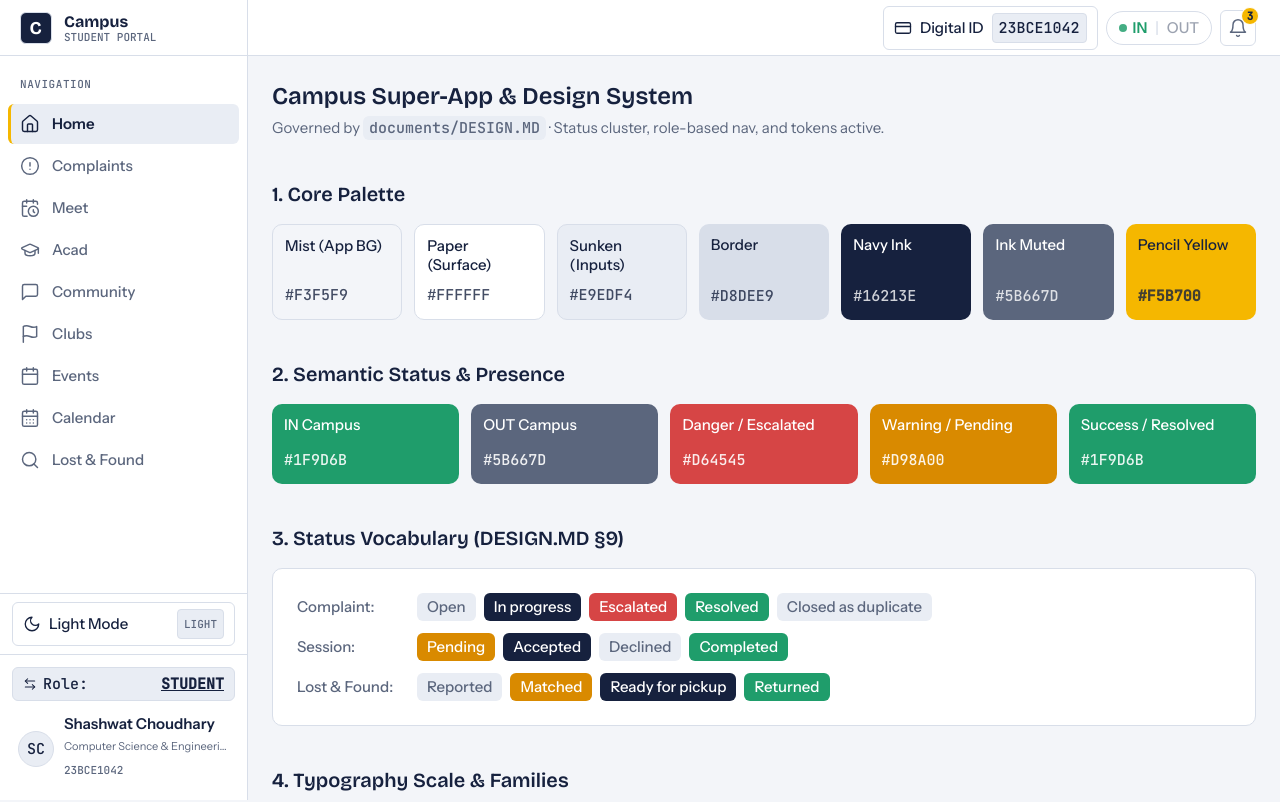
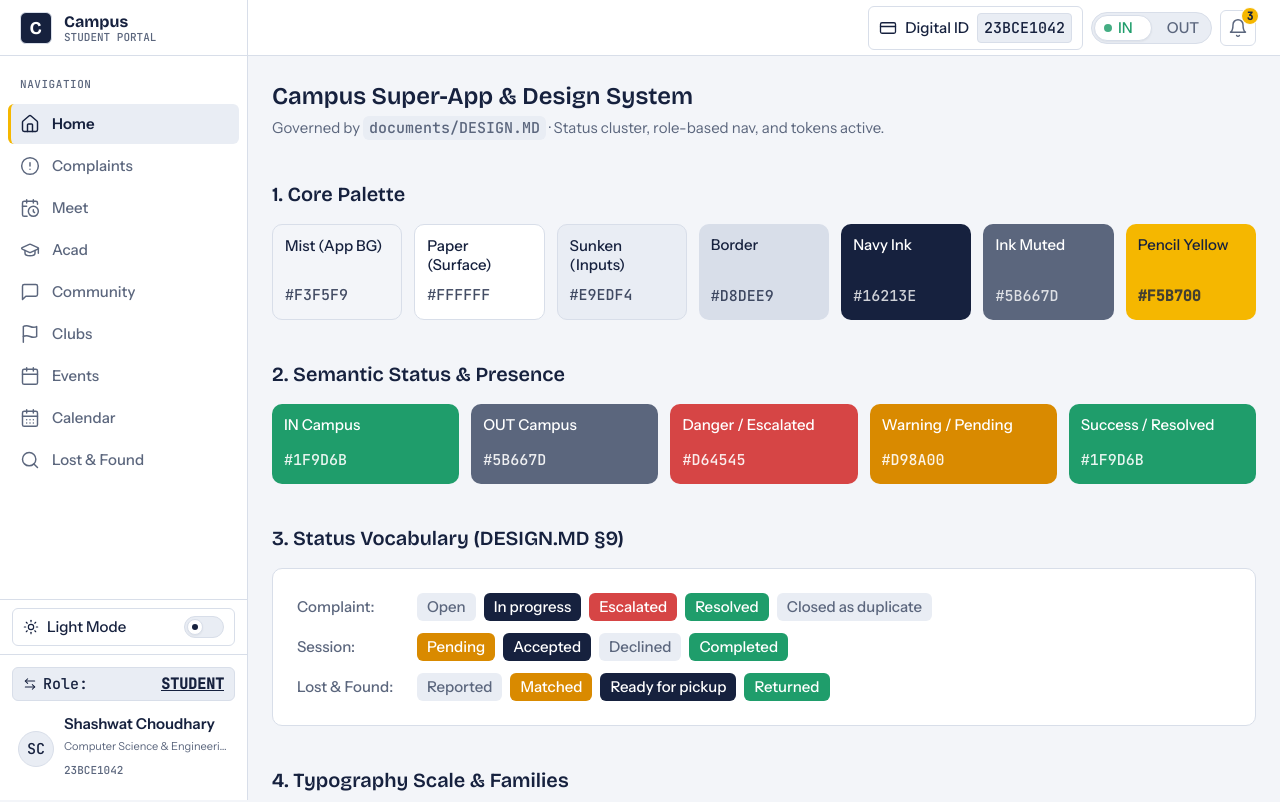
Before and after one commit to Shashwat2907/CEP-Project, a Next.js app: page / in a window 1280 px wide. Shown: the top 802 px of the page. Built offline with nearby package versions, Linux system fonts and the light colour scheme.

Commit message:
feat(shell): sliding toggle switches for theme and IN/OUT presence

```diff
--- a/src/shared/ui/status-cluster.tsx
+++ b/src/shared/ui/status-cluster.tsx
@@ -4,7 +4,6 @@ import * as React from 'react'
 import {
   Bell,
   CheckCircle,
-  AlertTriangle,
   CreditCard,
   ShieldCheck,
   Building2,
@@ -98,53 +97,57 @@ export function StatusCluster({
           </span>
         </button>
 
-        {/* 2. IN / OUT Pill: Simple Direct Toggle (DESIGN.MD §7 + User Instruction) */}
+        {/* 2. IN / OUT Sliding Pill: Simple Direct Toggle (DESIGN.MD §7 + User Instruction) */}
         <button
           type="button"
+          role="switch"
+          aria-checked={presence === 'in'}
           onClick={handleTogglePresence}
           className={cn(
-            'relative inline-flex items-center gap-1.5 px-3 py-1 bg-surface border border-border rounded-full text-meta font-medium shadow-none hover:border-ink transition-colors cursor-pointer select-none focus-visible:outline-2 focus-visible:outline-ink'
+            'relative inline-flex items-center h-8 p-0.5 bg-surface-sunken border border-border rounded-full cursor-pointer select-none focus-visible:outline-2 focus-visible:outline-ink transition-colors group'
           )}
           title={`Presence status: ${presence.toUpperCase()} (Click to toggle)`}
           aria-label={`Campus presence: ${presence.toUpperCase()}. Click to toggle`}
         >
-          {presence === 'checking' ? (
-            <span className="inline-flex items-center gap-1 text-ink-muted">
-              <span className="w-2 h-2 rounded-full bg-warning animate-ping" />
-              Checking...
-            </span>
-          ) : presence === 'denied' ? (
-            <span className="inline-flex items-center gap-1 text-danger">
-              <AlertTriangle size={14} strokeWidth={1.75} />
-              GPS off
-            </span>
-          ) : (
-            <div className="flex items-center gap-2">
+          {/* Sliding active pill background thumb */}
           <div
             className={cn(
-                  'flex items-center gap-1.5 transition-all duration-150 ease-out',
-                  presence === 'in' ? 'text-in-campus font-semibold' : 'text-ink-muted opacity-60'
+              'absolute top-0.5 bottom-0.5 w-[calc(50%-2px)] rounded-full bg-surface border border-border shadow-xs transition-transform duration-200 ease-out pointer-events-none',
+              presence === 'in' ? 'left-0.5 translate-x-0' : 'left-0.5 translate-x-full'
+            )}
+          />
+
+          {/* IN segment */}
+          <span
+            className={cn(
+              'relative z-10 flex items-center justify-center gap-1.5 px-2.5 min-w-[42px] h-full text-meta font-medium transition-colors duration-150',
+              presence === 'in' ? 'text-in-campus font-bold' : 'text-ink-muted group-hover:text-ink'
             )}
           >
-                {presence === 'in' && (
-                  <span className="w-2 h-2 rounded-full bg-in-campus animate-pulse" />
+            <span
+              className={cn(
+                'w-2 h-2 rounded-full transition-opacity',
+                presence === 'in' ? 'bg-in-campus animate-pulse opacity-100' : 'opacity-0 w-0'
               )}
+            />
             <span>IN</span>
-              </div>
-              <span className="text-border">|</span>
-              <div
+          </span>
+
+          {/* OUT segment */}
+          <span
             className={cn(
-                  'flex items-center gap-1.5 transition-all duration-150 ease-out',
-                  presence === 'out' ? 'text-ink font-semibold' : 'text-ink-muted opacity-60'
+              'relative z-10 flex items-center justify-center gap-1.5 px-2.5 min-w-[42px] h-full text-meta font-medium transition-colors duration-150',
+              presence === 'out' ? 'text-ink font-bold' : 'text-ink-muted group-hover:text-ink'
             )}
           >
-                {presence === 'out' && (
-                  <span className="w-2 h-2 rounded-full bg-out-campus" />
+            <span
+              className={cn(
+                'w-2 h-2 rounded-full transition-opacity',
+                presence === 'out' ? 'bg-out-campus opacity-100' : 'opacity-0 w-0'
               )}
+            />
             <span>OUT</span>
-              </div>
-            </div>
-          )}
+          </span>
         </button>
 
         {/* 3. Notification Bell (DESIGN.MD §6) */}
--- a/src/shared/ui/theme-toggle.tsx
+++ b/src/shared/ui/theme-toggle.tsx
@@ -115,51 +115,79 @@ export function ThemeToggle({ variant = 'icon', className, ...props }: ThemeTogg
       })
   }
 
+  // Sidebar variant: sliding switch above the profile card
   if (variant === 'sidebar') {
     return (
       <button
         type="button"
+        role="switch"
+        aria-checked={theme === 'dark'}
         onClick={toggleTheme}
         className={cn(
-          'w-full flex items-center justify-between px-2.5 py-1.5 rounded-sm border border-border bg-surface hover:bg-surface-sunken text-small text-ink transition-colors cursor-pointer select-none focus-visible:outline-2 focus-visible:outline-ink',
+          'w-full flex items-center justify-between px-2.5 py-1.5 rounded-sm border border-border bg-surface hover:bg-surface-sunken text-small text-ink transition-colors cursor-pointer select-none focus-visible:outline-2 focus-visible:outline-ink group',
           className
         )}
         aria-label={theme === 'dark' ? 'Switch to light mode' : 'Switch to dark mode'}
         title="Toggle dark / light appearance with circular ripple"
         {...props}
       >
-        <span className="flex items-center gap-2 text-ink font-medium">
+        <span className="flex items-center gap-2 font-medium">
           {theme === 'dark' ? (
-            <Sun size={18} strokeWidth={1.75} className="text-highlight" />
+            <Moon size={16} strokeWidth={1.75} className="text-highlight" />
           ) : (
-            <Moon size={18} strokeWidth={1.75} className="text-ink" />
+            <Sun size={16} strokeWidth={1.75} className="text-ink" />
           )}
-          <span>{theme === 'dark' ? 'Dark Mode' : 'Light Mode'}</span>
+          <span className="text-small text-ink">
+            {theme === 'dark' ? 'Dark Mode' : 'Light Mode'}
+          </span>
         </span>
-        <span className="font-mono text-[11px] px-1.5 py-0.5 rounded bg-surface-sunken border border-border text-ink-muted">
-          {theme.toUpperCase()}
-        </span>
+
+        {/* Sliding Switch Track */}
+        <div className="relative w-10 h-5.5 rounded-full bg-surface-sunken border border-border flex items-center p-0.5 transition-colors">
+          <div
+            className={cn(
+              'w-4 h-4 rounded-full bg-surface border border-border shadow-xs flex items-center justify-center transition-transform duration-200 ease-out',
+              theme === 'dark' ? 'translate-x-4.5 bg-ink text-on-ink border-ink' : 'translate-x-0'
+            )}
+          >
+            {theme === 'dark' ? (
+              <span className="w-1.5 h-1.5 rounded-full bg-highlight" />
+            ) : (
+              <span className="w-1.5 h-1.5 rounded-full bg-ink" />
+            )}
+          </div>
+        </div>
       </button>
     )
   }
 
+  // Icon / compact variant: sliding toggle switch
   return (
     <button
       type="button"
+      role="switch"
+      aria-checked={theme === 'dark'}
       onClick={toggleTheme}
       className={cn(
-        'w-9 h-9 rounded-sm border border-border bg-surface text-ink-muted hover:text-ink hover:bg-surface-sunken flex items-center justify-center transition-colors focus-visible:outline-2 focus-visible:outline-ink',
+        'relative inline-flex items-center w-12 h-7 rounded-full bg-surface-sunken border border-border p-0.5 transition-colors cursor-pointer select-none focus-visible:outline-2 focus-visible:outline-ink',
         className
       )}
       aria-label={theme === 'dark' ? 'Switch to light theme' : 'Switch to dark theme'}
       title={theme === 'dark' ? 'Switch to light theme' : 'Switch to dark theme'}
       {...props}
     >
-      {theme === 'dark' ? (
-        <Sun size={20} strokeWidth={1.75} className="text-highlight" />
-      ) : (
-        <Moon size={20} strokeWidth={1.75} className="text-ink" />
-      )}
+      <div
+        className={cn(
+          'w-5.5 h-5.5 rounded-full bg-surface border border-border shadow-xs flex items-center justify-center transition-transform duration-200 ease-out',
+          theme === 'dark' ? 'translate-x-5 bg-ink text-on-ink border-ink' : 'translate-x-0'
+        )}
+      >
+        {theme === 'dark' ? (
+          <Moon size={12} strokeWidth={2} className="text-highlight" />
+        ) : (
+          <Sun size={12} strokeWidth={2} className="text-ink" />
+        )}
+      </div>
     </button>
   )
 }
```
Also changed, not shown: 1 other file (tests, documents, lock files or other folders). Lines whose indentation alone changed are shown as unchanged.
